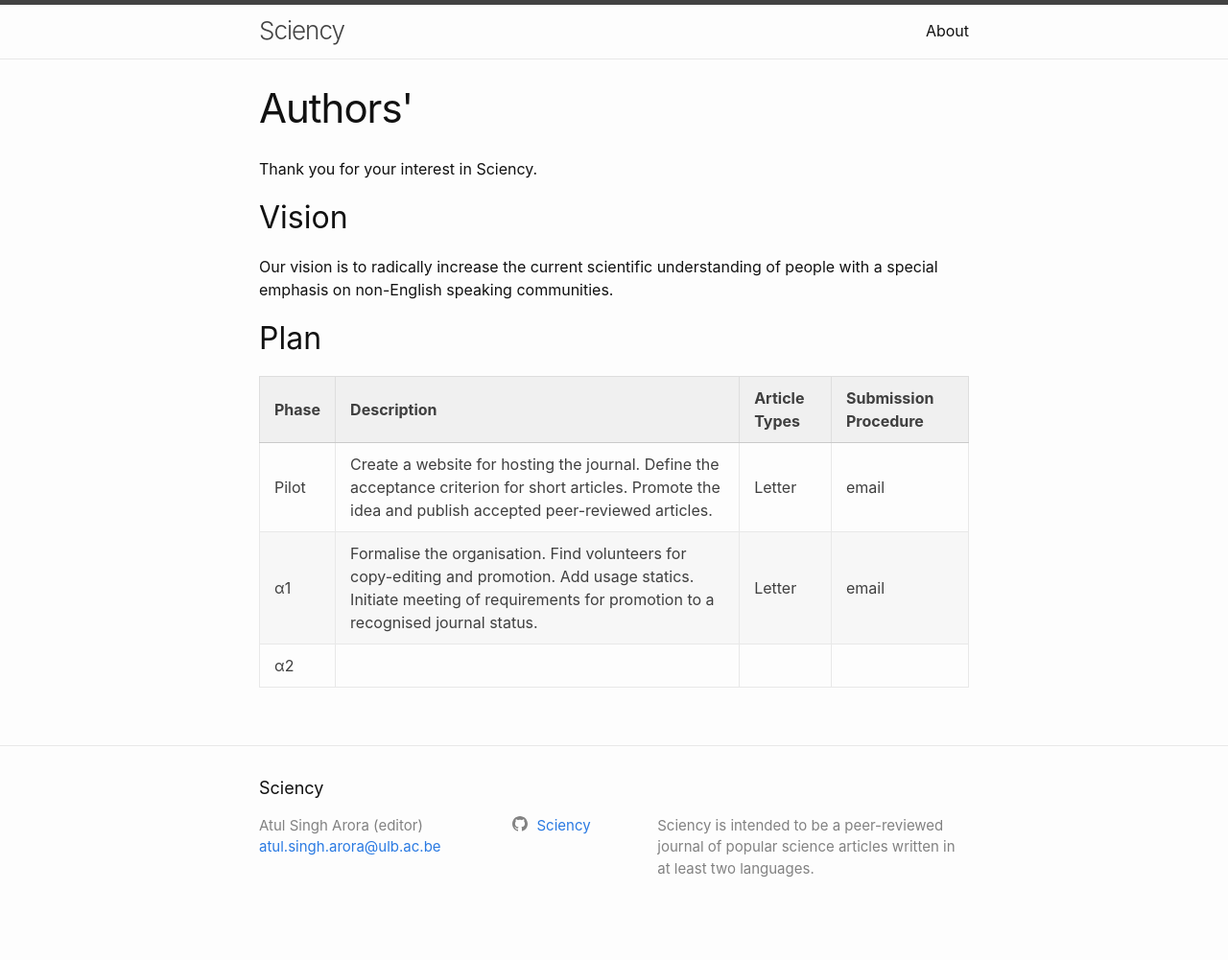
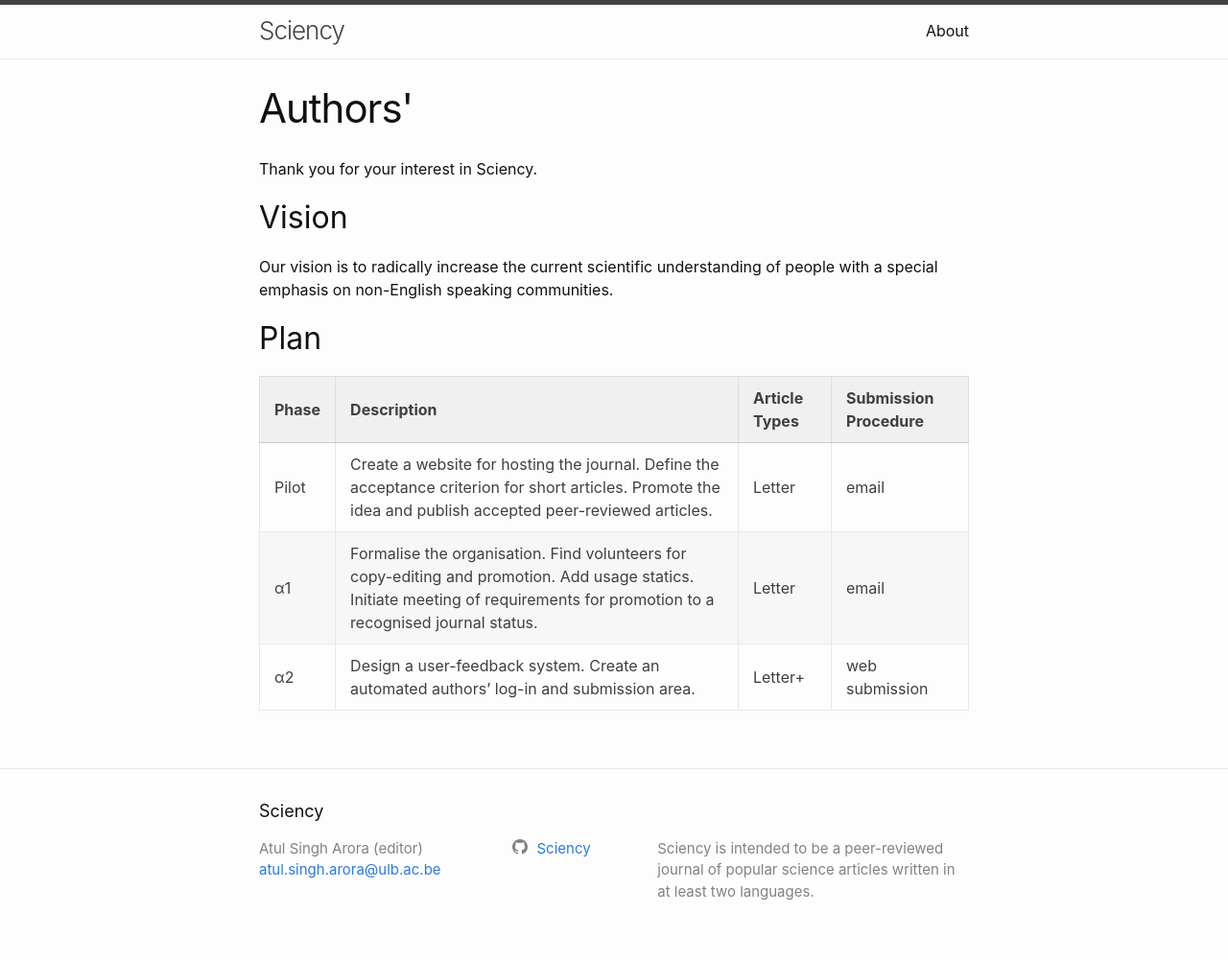
Before and after one commit to Sciency/sciency.github.com, a Jekyll site: the page built from authors.md, in a window 1280 px wide. Shown: the whole page at 96% size. Built offline with Jekyll 4.4.1, drawn with Linux system fonts in a browser that asks for light colours; before the commit the page ends 977 px from its top, so only the background shows below that.

Commit message:
/ ‘authors.md’

```diff
--- a/authors.md
+++ b/authors.md
@@ -18,4 +18,4 @@ Our vision is to radically increase the current scientific understanding of peop
 |:---|:--|:--|:--|:--|
 | Pilot | Create a website for hosting the journal. Define the acceptance criterion for short articles. Promote the idea and publish accepted peer-reviewed articles. | Letter | email |
 | α1 | Formalise the organisation. Find volunteers for copy-editing and promotion. Add usage statics.  Initiate meeting of requirements for promotion to a recognised journal status. | Letter | email |
-| α2 |
+| α2 | Design a user-feedback system. Create an automated authors' log-in and submission area. | Letter+  | web submission |
```
